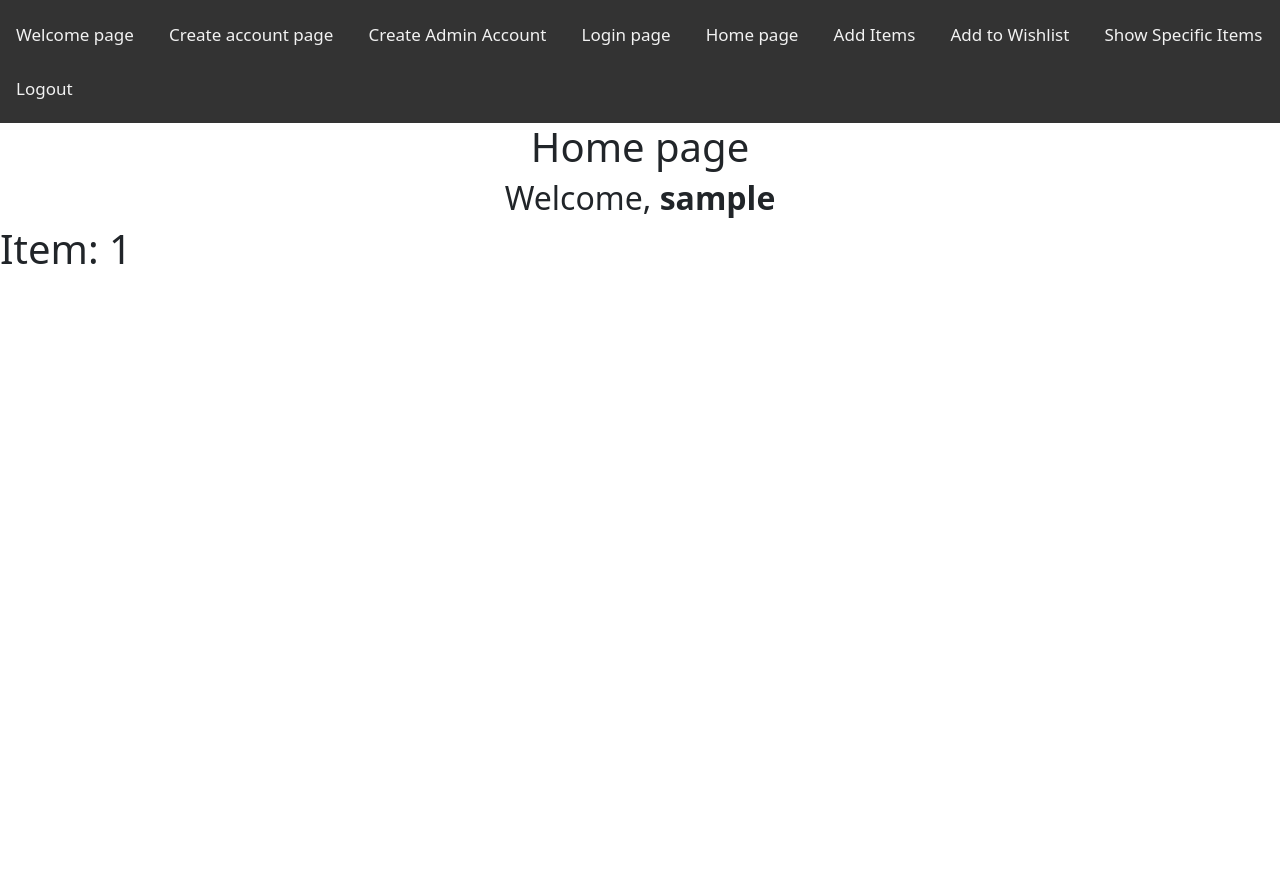
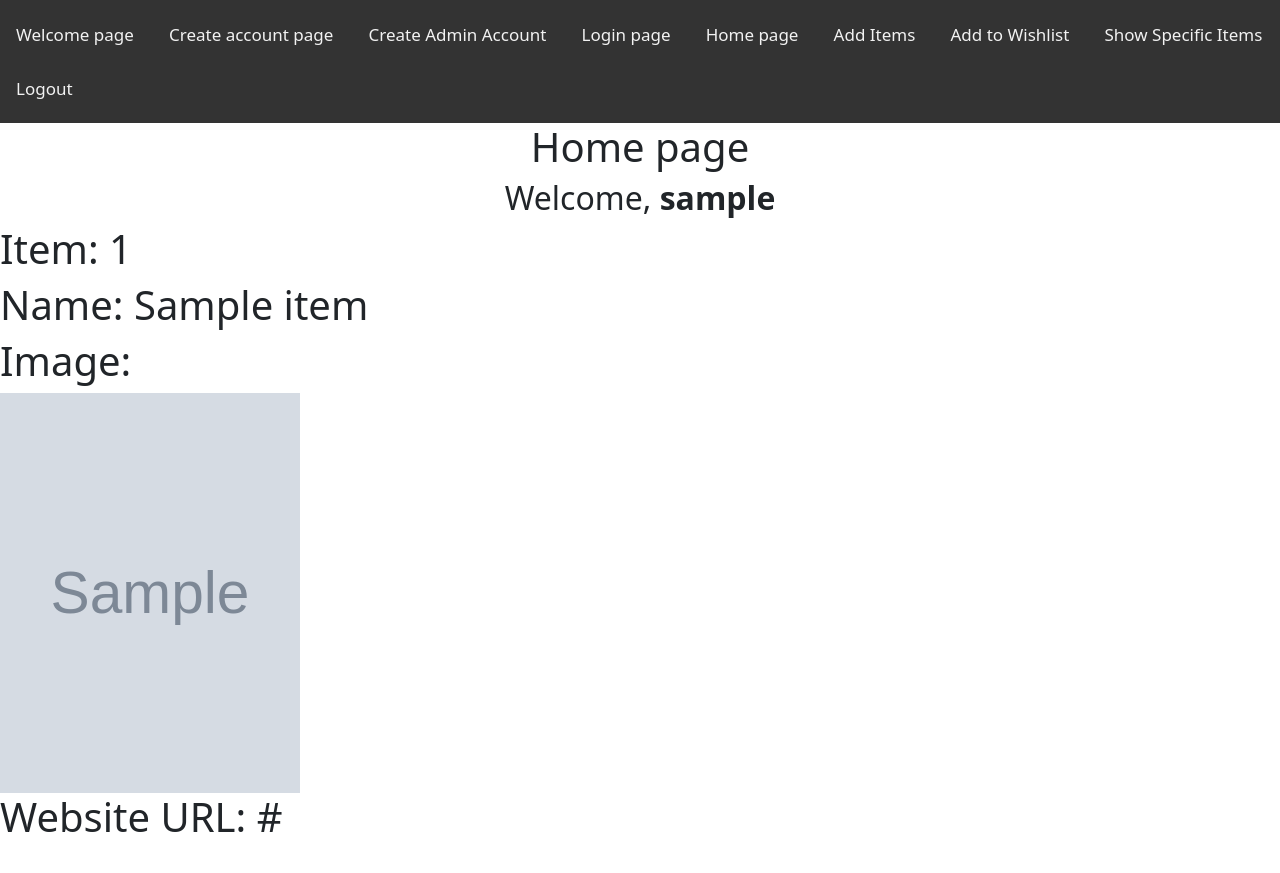
Before and after one commit to ecluster/CST438-Proj02, a Django app: page /home/ in a window 1280 px wide. Before the commit the page ends 264 px from the top, so only its background shows below. Run offline with Django 3.2, Linux system fonts and the light colour scheme; a user stored in the database is signed in; tables that the repository leaves empty hold one stand-in row (values such as "Sample post"); grey boxes marked "Sample" are stand-in pictures; a database or web service that is not in the repository returns one stand-in record (values such as "Sample title"); data that the repository does not hold is empty.

Commit message:
display user items

```diff
--- a/restAPI/templates/home.html
+++ b/restAPI/templates/home.html
@@ -6,6 +6,10 @@
         <h2 style="text-align:center">Welcome, <b>{{user.username}}</b></h2>
         {% for i in allItems %}
             <h1> Item: {{i.id}}</h1>
+            <h1> Name: {{i.name}}</h1>
+            <h1> Image:</h1> <img width=300px, height=400px src="{{i.imageURL}}"/>
+            <h1> Website URL: {{i.websiteURL}}</h1>
+            <br>
         {% endfor %}
 
     {% else %}
```
